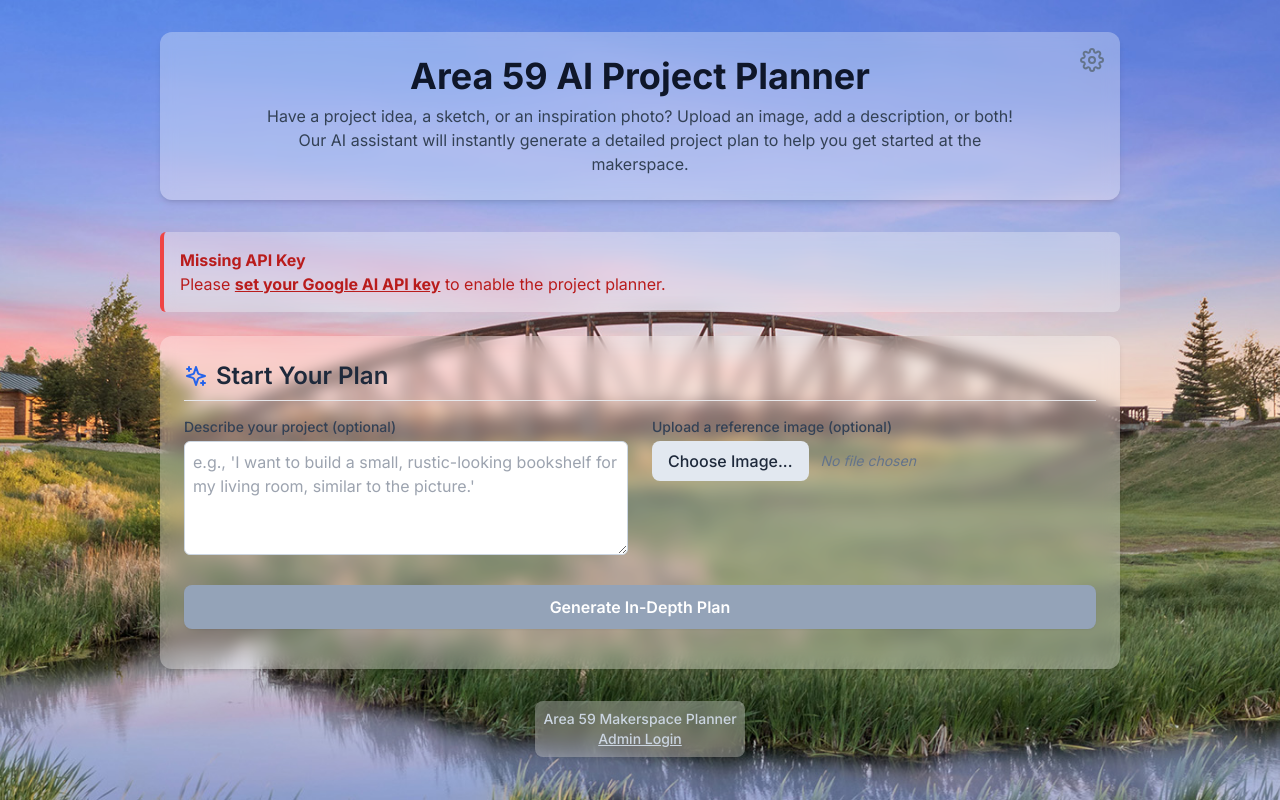
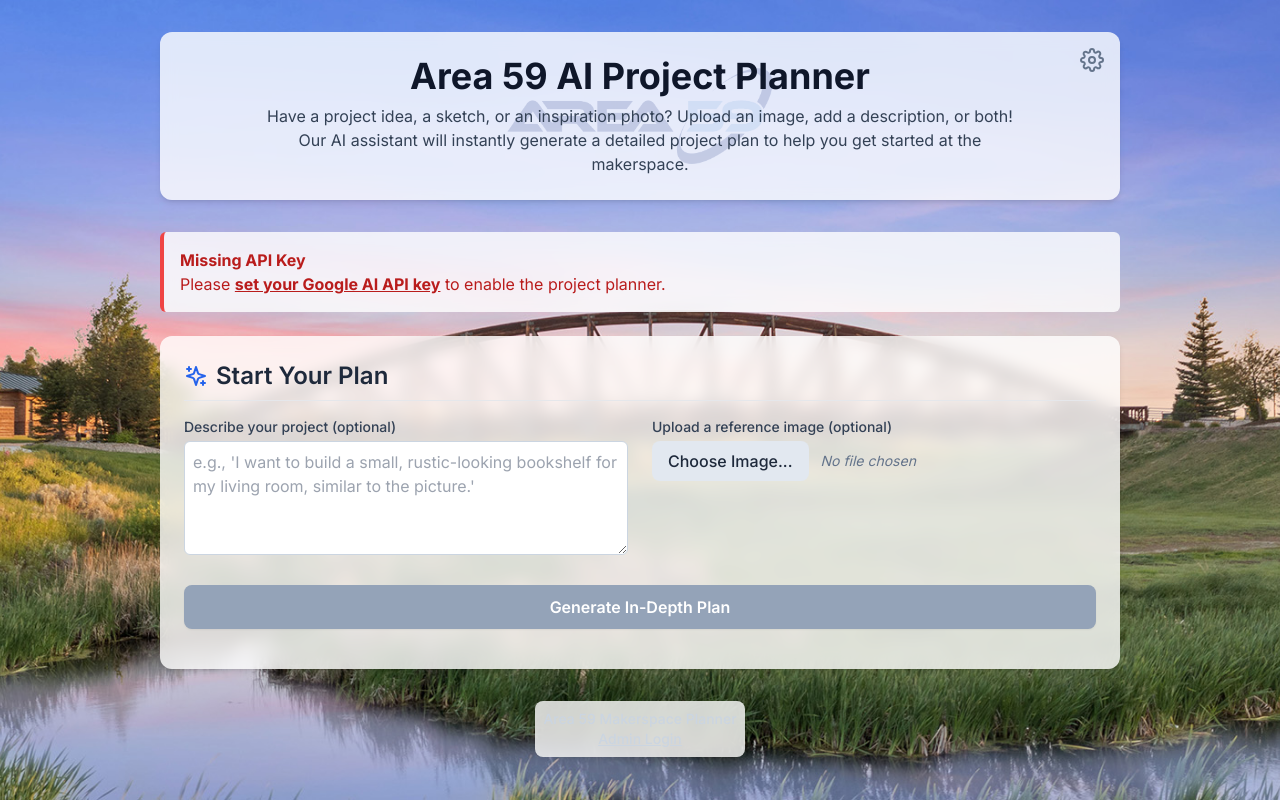
Before and after one commit to nevermoregl55-ai/makerspace-planner, a plain HTML site: page project_planner.html in a window 1280 px wide. Drawn offline with nearby package versions, Linux system fonts and the light colour scheme.

Commit message:
Update project_planner.html
a logo was added

```diff
--- a/project_planner.html
+++ b/project_planner.html
@@ -73,7 +73,7 @@
             transition: opacity 0.3s ease-in-out;
         }
         .content-panel {
-            background-color: rgba(255, 255, 255, 0.3);
+            background-color: rgba(255, 255, 255, 0.8);
             backdrop-filter: blur(8px);
             -webkit-backdrop-filter: blur(8px);
         }
@@ -108,8 +108,11 @@
     <div class="container mx-auto max-w-5xl p-4 sm:p-6 md:p-8">
         <!-- Header -->
         <header class="text-center mb-8 relative p-6 rounded-xl content-panel shadow-md">
-            <h1 class="text-4xl font-bold text-slate-900">Area 59 AI Project Planner</h1>
-            <p class="text-slate-700 mt-2 max-w-3xl mx-auto">Have a project idea, a sketch, or an inspiration photo? Upload an image, add a description, or both! Our AI assistant will instantly generate a detailed project plan to help you get started at the makerspace.</p>
+            <img src="Area_59_Logo_Color_3x1.png" alt="Area 59 Logo" class="absolute top-1/2 left-1/2 -translate-x-1/2 -translate-y-1/2 h-24 opacity-20">
+            <div class="relative">
+                <h1 class="text-4xl font-bold text-slate-900">Area 59 AI Project Planner</h1>
+                <p class="text-slate-700 mt-2 max-w-3xl mx-auto">Have a project idea, a sketch, or an inspiration photo? Upload an image, add a description, or both! Our AI assistant will instantly generate a detailed project plan to help you get started at the makerspace.</p>
+            </div>
             <button id="settings-btn" class="absolute top-2 right-2 p-2 text-slate-500 hover:text-slate-800 transition-colors" title="Settings">
                 <svg xmlns="http://www.w3.org/2000/svg" width="24" height="24" viewBox="0 0 24" 24" fill="none" stroke="currentColor" stroke-width="2" stroke-linecap="round" stroke-linejoin="round"><circle cx="12" cy="12" r="3"></circle><path d="M19.4 15a1.65 1.65 0 0 0 .33 1.82l.06.06a2 2 0 0 1 0 2.83 2 2 0 0 1-2.83 0l-.06-.06a1.65 1.65 0 0 0-1.82-.33 1.65 1.65 0 0 0-1 1.51V21a2 2 0 0 1-2 2 2 2 0 0 1-2-2v-.09A1.65 1.65 0 0 0 9 19.4a1.65 1.65 0 0 0-1.82.33l-.06.06a2 2 0 0 1-2.83 0 2 2 0 0 1 0-2.83l.06-.06a1.65 1.65 0 0 0 .33-1.82 1.65 1.65 0 0 0-1.51-1H3a2 2 0 0 1-2-2 2 2 0 0 1 2-2h.09A1.65 1.65 0 0 0 4.6 9a1.65 1.65 0 0 0-.33-1.82l-.06-.06a2 2 0 0 1 0-2.83 2 2 0 0 1 2.83 0l.06.06a1.65 1.65 0 0 0 1.82.33H9a1.65 1.65 0 0 0 1-1.51V3a2 2 0 0 1 2-2 2 2 0 0 1 2 2v.09a1.65 1.65 0 0 0 1 1.51 1.65 1.65 0 0 0 1.82-.33l.06-.06a2 2 0 0 1 2.83 0 2 2 0 0 1 0 2.83l-.06.06a1.65 1.65 0 0 0-.33 1.82V9a1.65 1.65 0 0 0 1.51 1H21a2 2 0 0 1 2 2 2 2 0 0 1-2 2h-.09a1.65 1.65 0 0 0-1.51 1z"></path></svg>
             </button>
```
